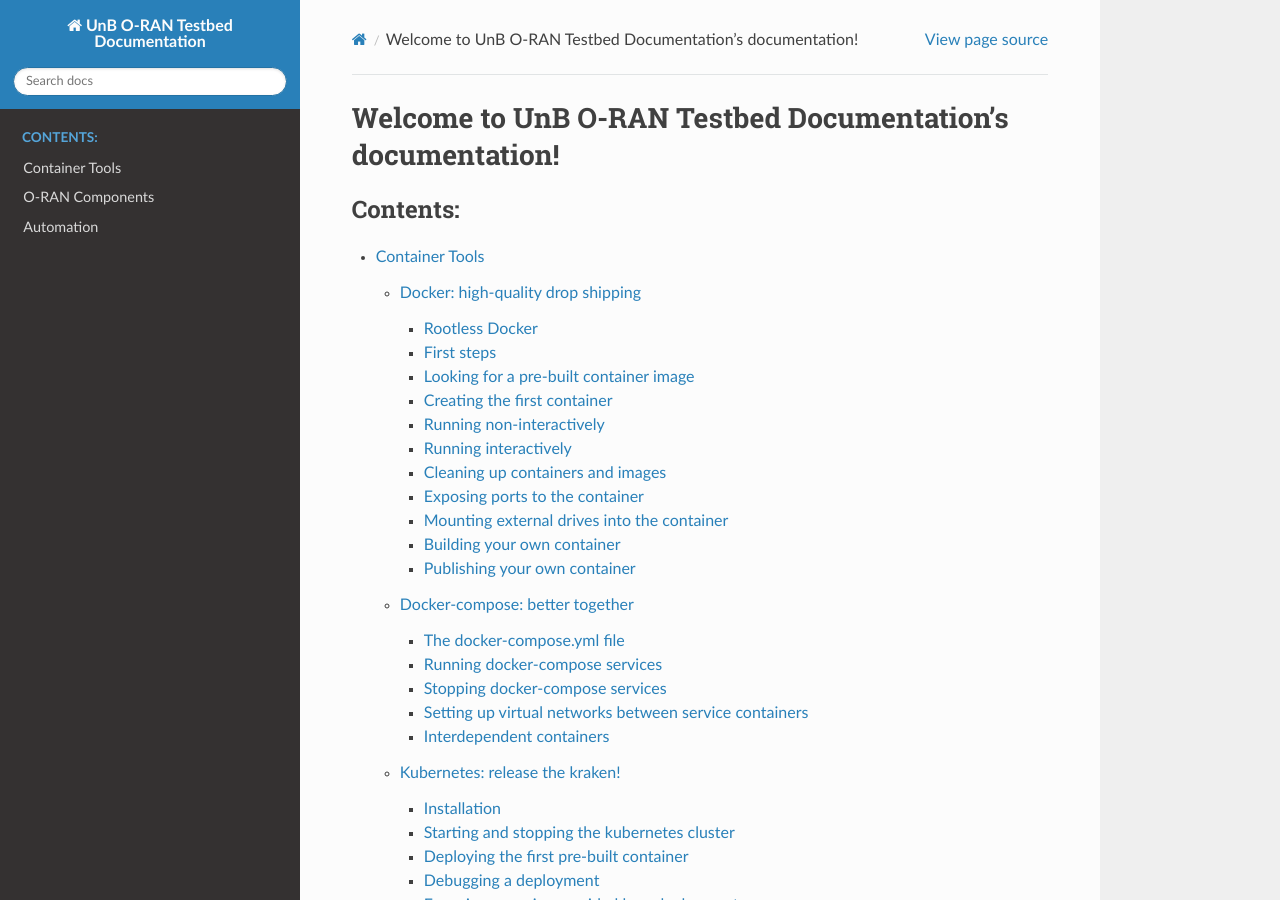
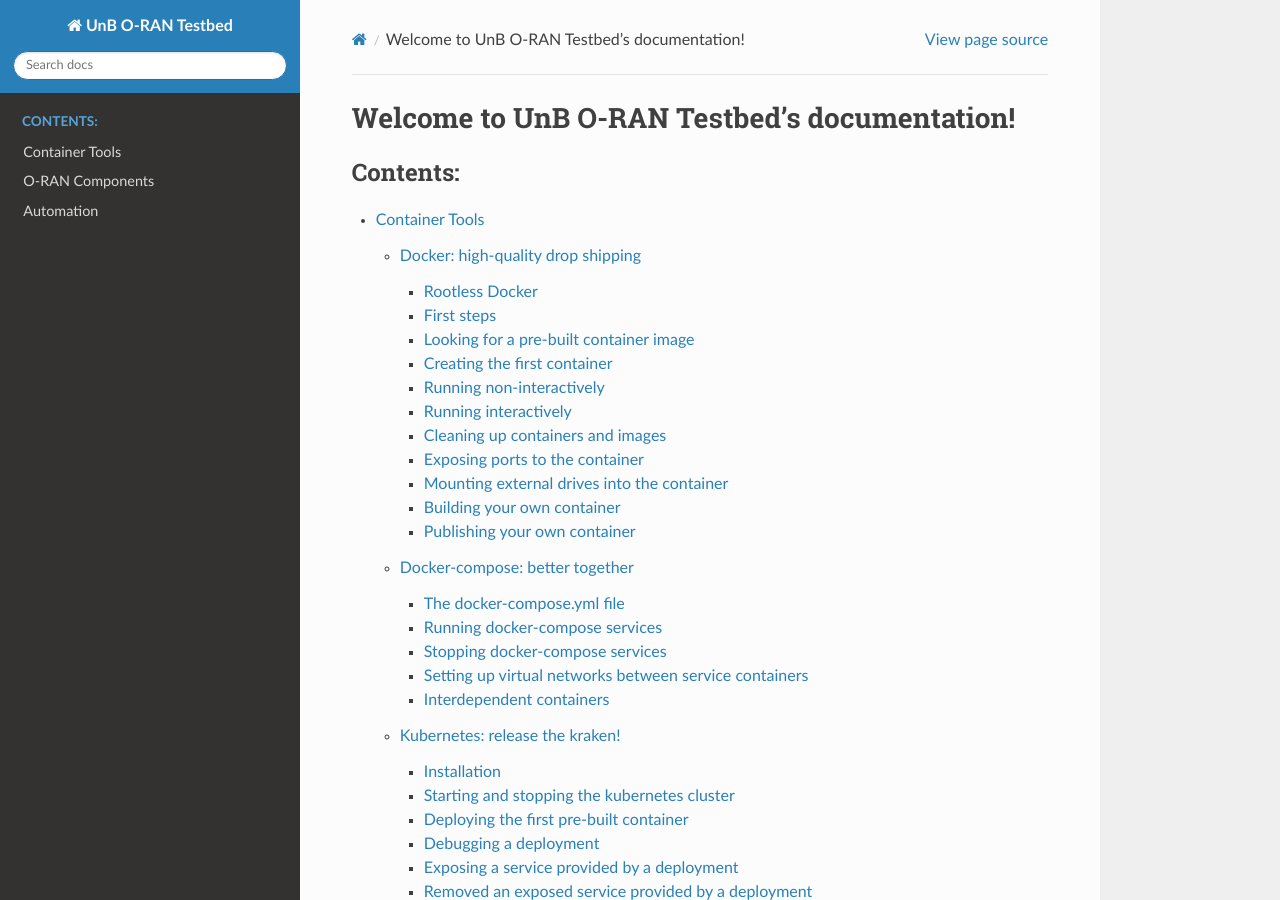
Before and after one commit to Gabrielcarvfer/ORAN_testbed_docs, a Sphinx documentation site: the page built from docs/source/index.rst, in a window 1280 px wide and 900 px high. Built offline with Sphinx 7.4.7 and the Read the Docs theme 2.0.0, drawn with Linux system fonts in a browser that asks for light colours.

Commit message:
Fix sphinx project name

```diff
--- a/docs/source/conf.py
+++ b/docs/source/conf.py
@@ -17,7 +17,7 @@
 
 # -- Project information -----------------------------------------------------
 
-project = 'UnB O-RAN Testbed Documentation'
+project = 'UnB O-RAN Testbed'
 copyright = '2023, Gabriel Ferreira, Matheus Oliveira, Lucas Costa'
 author = 'Gabriel Ferreira, Matheus Oliveira, Lucas Costa'
 
--- a/docs/source/index.rst
+++ b/docs/source/index.rst
@@ -1,9 +1,9 @@
-.. UnB O-RAN Testbed Documentation documentation master file, created by
+.. UnB O-RAN Testbed documentation master file, created by
    sphinx-quickstart on Mon Nov 27 17:06:02 2023.
    You can adapt this file completely to your liking, but it should at least
    contain the root `toctree` directive.
 
-Welcome to UnB O-RAN Testbed Documentation's documentation!
+Welcome to UnB O-RAN Testbed's documentation!
 ===========================================================
 
 .. toctree::
```
